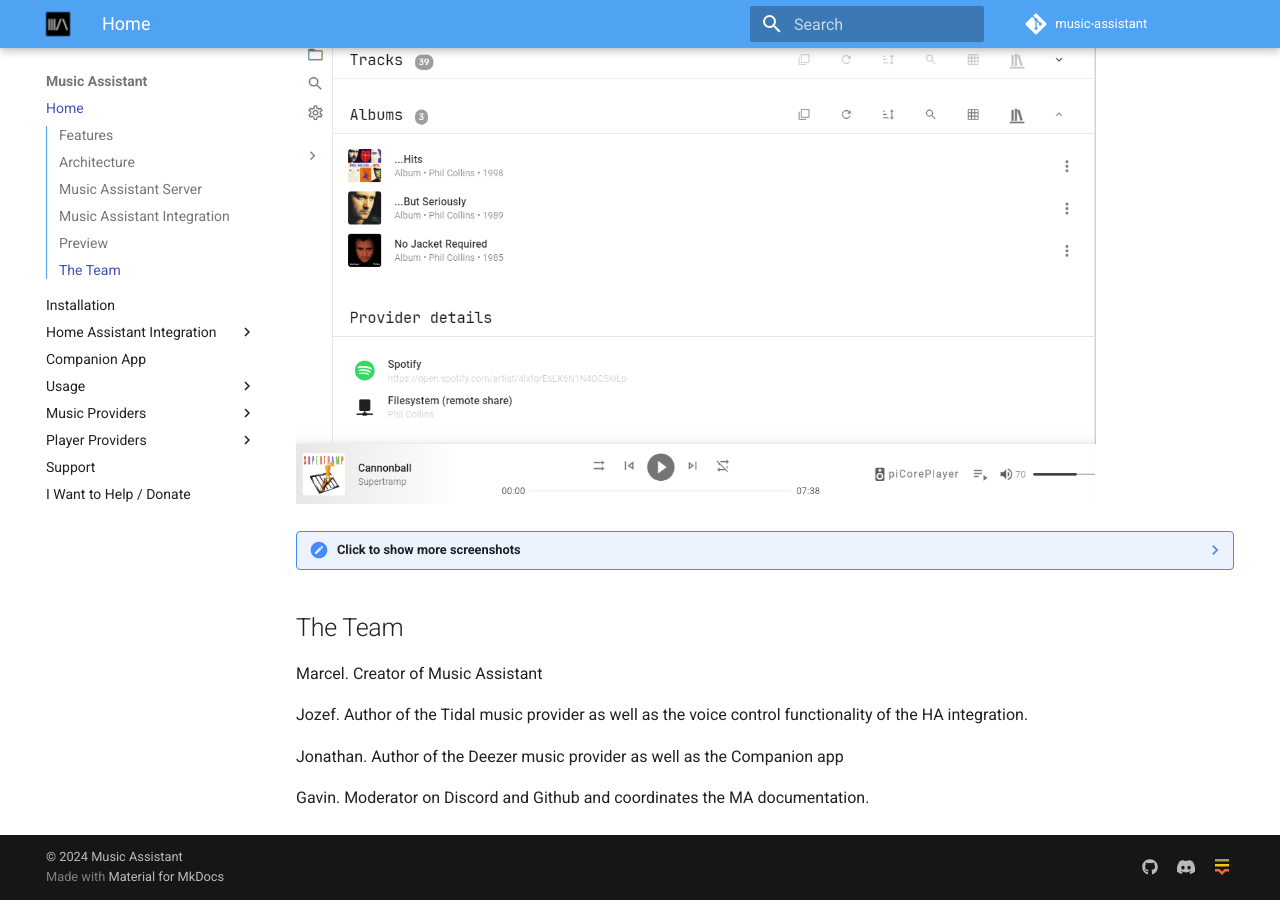
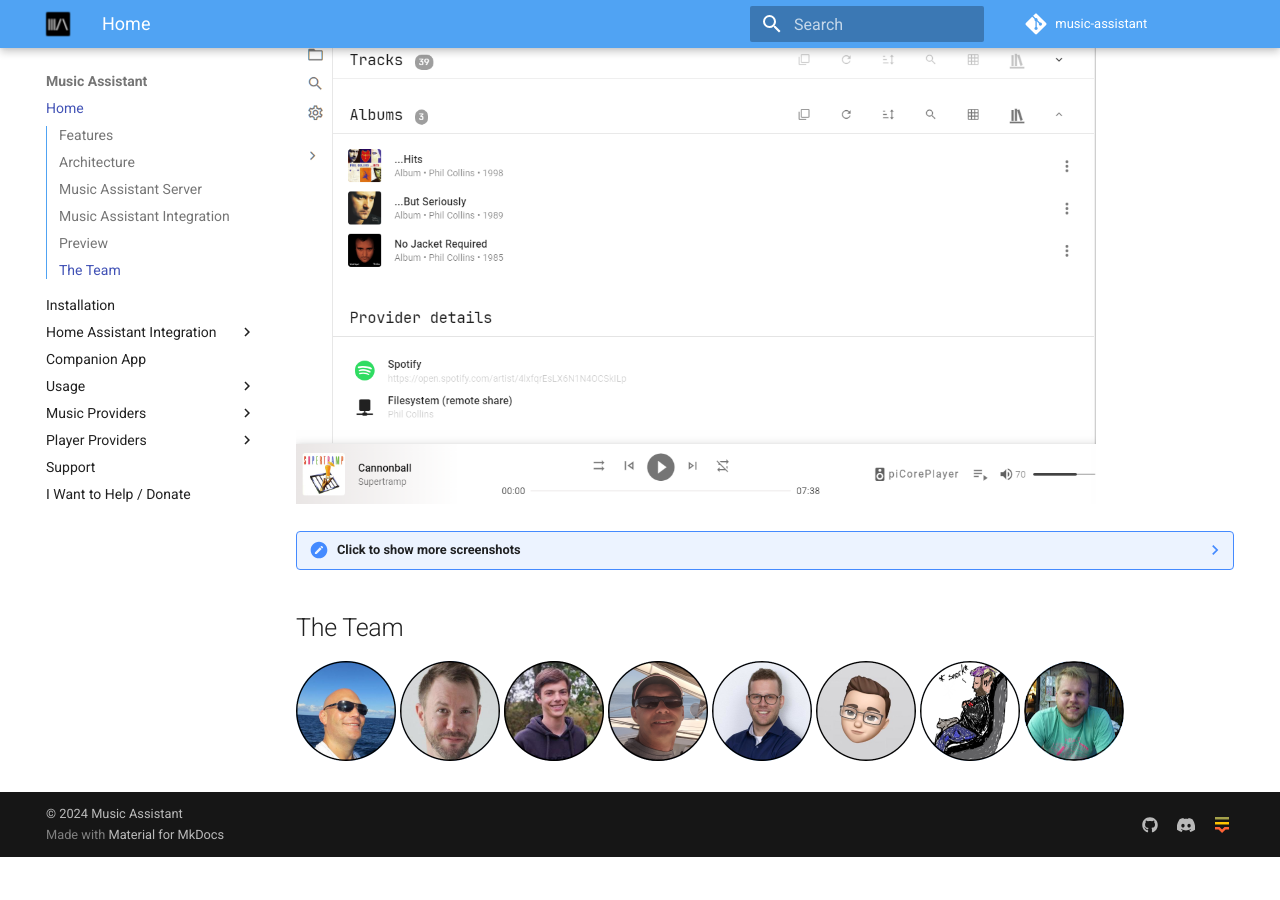
Before and after one commit to pwbriggs/music-assistant.github.io, an MkDocs documentation site: the page built from docs/index.md, in a window 1280 px wide and 900 px high, scrolled down 2045 px. Built offline with MkDocs 1.6.1 and Material for MkDocs 9.7.7, drawn with Linux system fonts in a browser that asks for light colours; after the commit the page ends 2902 px from its top, so only the background shows below that.

Commit message:
Add team photos

```diff
--- a/docs/index.md
+++ b/docs/index.md
@@ -46,13 +46,14 @@
 
 ## The Team
 
-Marcel. Creator of Music Assistant
-
-Jozef. Author of the Tidal music provider as well as the voice control functionality of the HA integration.
-
-Jonathan. Author of the Deezer music provider as well as the Companion app
-
-Gavin. Moderator on Discord and Github and coordinates the MA documentation.
+![Marcel](assets/team/marcel.png){ width=100 }
+![Jozef](assets/team/jozef.png){ width=100 }
+![Jonathan](assets/team/jonathan.png){ width=100 }
+![Gavin](assets/team/gavin.png){ width=100 }
+![Marvin](assets/team/marvin.png){ width=100 }
+![Santiago](assets/team/santiago.png){ width=100 }
+![khers](assets/team/khers.png){ width=100 }
+![Lokiberra](assets/team/lokiberra.png){ width=100 }
 
 [repository-badge]: https://img.shields.io/badge/Add%20repository%20to%20my-Home%20Assistant-41BDF5?logo=home-assistant&style=for-the-badge
 [repository-url]: https://my.home-assistant.io/redirect/supervisor_add_addon_repository/?repository_url=https%3A%2F%2Fgithub.com%2Fmusic-assistant%2Fhome-assistant-addon
```
